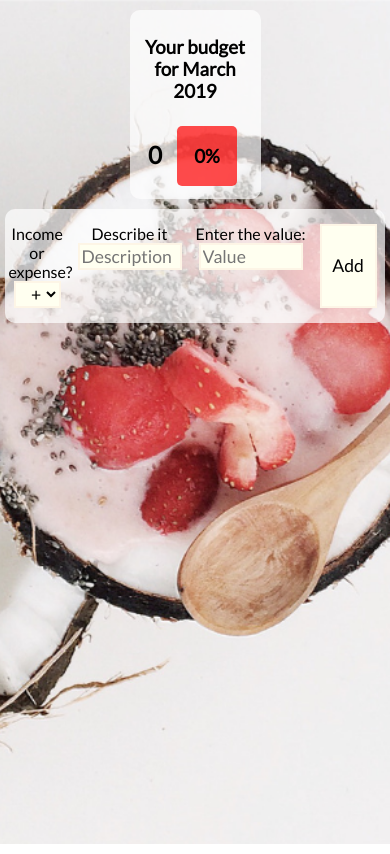
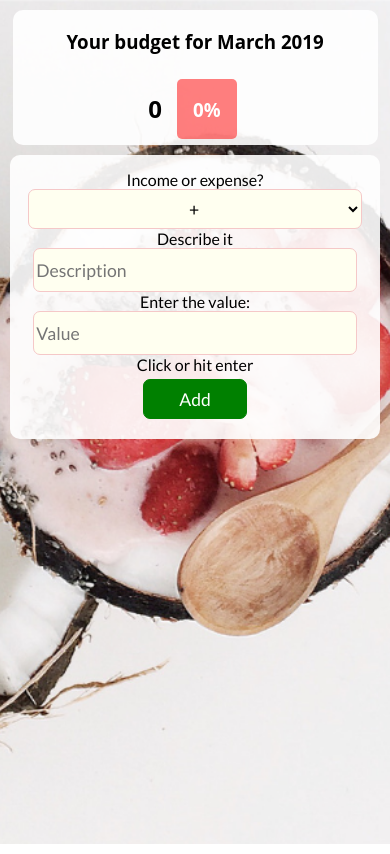
Before and after one commit to kajamiko/react_budget_calculator, a React (Create React App) app: page / in a window 390 px wide. Built offline with nearby package versions, Linux system fonts and the light colour scheme.

Commit message:
Fixes responsiveness

```diff
--- a/src/components/BudgetOutput/BudgetOutput.module.css
+++ b/src/components/BudgetOutput/BudgetOutput.module.css
@@ -1,14 +1,14 @@
 .InfoDiv {
-    width: 30%;
+    width: 90%;
     margin: auto;
-    font-family: 'Lato', sans-serif;
+    font-family: "Open Sans", sans-serif;
     display: flex;
     flex-direction: column;
     justify-content: center;
-    background-color: rgba(255, 255, 255, 0.7);
+    background-color: rgba(255, 255, 255, 0.9);
     margin: 10px auto;
     border-radius: 10px;
-    padding: 7px;
+    padding: 0 7px;
 }
 
 
@@ -16,16 +16,36 @@
     display: flex;
     flex-direction: row;
     justify-content: center;
+    align-items: center;
 }
 .PerBox {
-    padding: 0 10px;
-    margin-top: 6px;
-    margin-bottom: 6px;
-    background-color: rgba(255, 0, 0, 0.7);
+    padding: 10px 10px;
+    /* margin: 6px; */
+    height: 40px;
+    background-color: rgba(255, 0, 0, 0.5);
+    color: white;
     border-radius: 5px;
     width: 40px;
+}
+.PerBox h3 {
+    line-height: 0.2;
 }
 .BudgetBox {
     margin-left: 5px;
     margin-right: 10px
 }
+
+@media (min-width: 600px) {
+    .InfoDiv {
+        width: 30%;
+
+    max-height: 20%;
+        padding: 7px;
+    }
+
+    .PerBox {
+        padding: 0 10px;
+        margin-top: 6px;
+    }
+
+}
--- a/src/containers/BudgetCalculator/BudgetCalculator.js
+++ b/src/containers/BudgetCalculator/BudgetCalculator.js
@@ -97,7 +97,6 @@ addItem = (obj, type) => {
 }
 
 
-
 removeItem = (ID, type) => {
     let newState = this.state;
     var ids, index;
--- a/src/containers/BudgetCalculator/BudgetCalculator.module.css
+++ b/src/containers/BudgetCalculator/BudgetCalculator.module.css
@@ -9,8 +9,15 @@
 }
 .ItemsDiv {
 
-    background-color: rgba(255, 255, 255, 0.7);
-    margin: 10px 5px;
+    background-color: rgba(255, 255, 255, 0.9);
+    margin: 10px auto;
+    width: 95%;
     border-radius: 10px;
     padding: 15px 0;
 }
+@media (min-width: 500px) {
+    .ItemsDiv {
+    width: 90%;
+    }
+
+}
--- a/src/containers/RecordForm/RecordForm.js
+++ b/src/containers/RecordForm/RecordForm.js
@@ -51,11 +51,12 @@ this.state = {
                 placeholder="Value"
                 onChange={this.handleInputChange} />
           </div>
-
-            <input className={`${classes.Input} ${classes.Submit}`}
+          <div className={`${classes.Fieldset} `}>
+            <label>Click or hit enter</label>
+            <input className={` ${classes.Submit}`}
             type="submit"
             value="Add"/>
-
+          </div>
       </form>
     );
   }
--- a/src/containers/RecordForm/RecordForm.module.css
+++ b/src/containers/RecordForm/RecordForm.module.css
@@ -1,8 +1,8 @@
 .Form {
     width: 100%;
     display: flex;
-    flex-direction: row;
-    justify-content: space-around;
+    flex-direction: column;
+    justify-content: center;
 }
 .Element {
     margin: 0 5px;
@@ -11,27 +11,57 @@
 .Input {
     font-family: 'Lato';
     font-size: 1.1em;
-    margin: 0 5px;
+    /* margin: 0 auto; */
     background-color: ivory;
     /* border-color: oldlace; */
-    border: 2px solid oldlace;
-
+    border-radius: 7px;
+    border: 1px solid rgb(245,200,200);
+    height: 40px;
 }
 
 .TextOnes{
-    width: 30%;
+    width: 90%;
 }
 
 .FormType {
     text-indent: 50%;
 }
 .TypeWidth {
-    width: 15%;
+    width: 90%;
 }
 .Submit {
-    width: 15%;
+    width: 90%;
+    height: 40px;
+    font-family: 'Lato';
+    font-size: 1.1em;
+    border-radius: 7px;
+    border: 1px solid green;
+    color: white;
+    /* margin: 0 auto; */
+    background-color: green;
+    margin: 5px auto;
 }
 .Fieldset {
+    margin: 0 auto;
     display: flex;
     flex-direction: column;
 }
+@media (min-width: 500px) {
+    .Form {
+        flex-direction: row;
+        justify-content: space-around;
+    }
+    .Input {
+
+    margin: 0 5px;
+    }
+    .TextOnes{
+        width: 30%;
+    }
+    .TypeWidth {
+        width: 15%;
+    }
+    .Submit {
+        width: 90%;
+    }
+}
--- a/src/index.js
+++ b/src/index.js
@@ -7,7 +7,4 @@ import "typeface-roboto";
 
 ReactDOM.render(<App />, document.getElementById('root'));
 
-// If you want your app to work offline and load faster, you can change
-// unregister() to register() below. Note this comes with some pitfalls.
-// Learn more about service workers: https://bit.ly/CRA-PWA
 serviceWorker.unregister();
```
Also changed, not shown: src/logo.svg (deleted).
